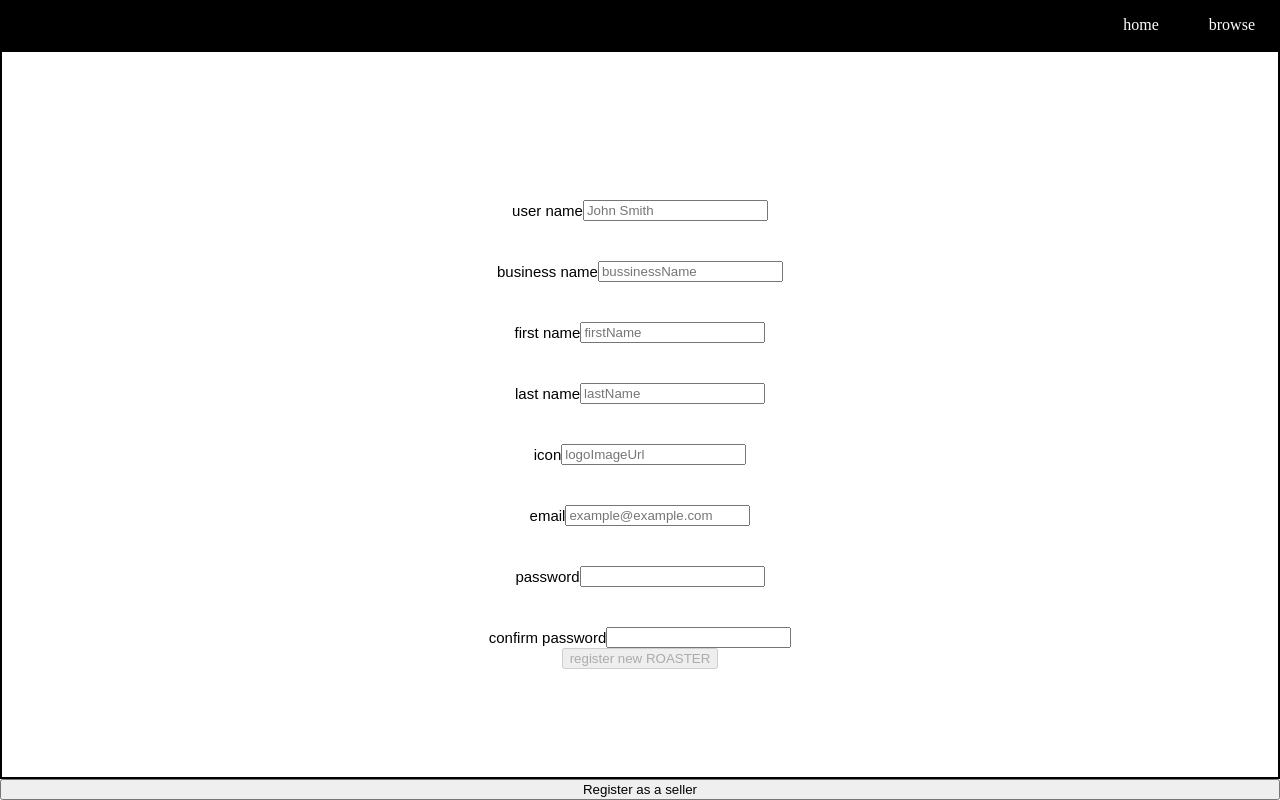
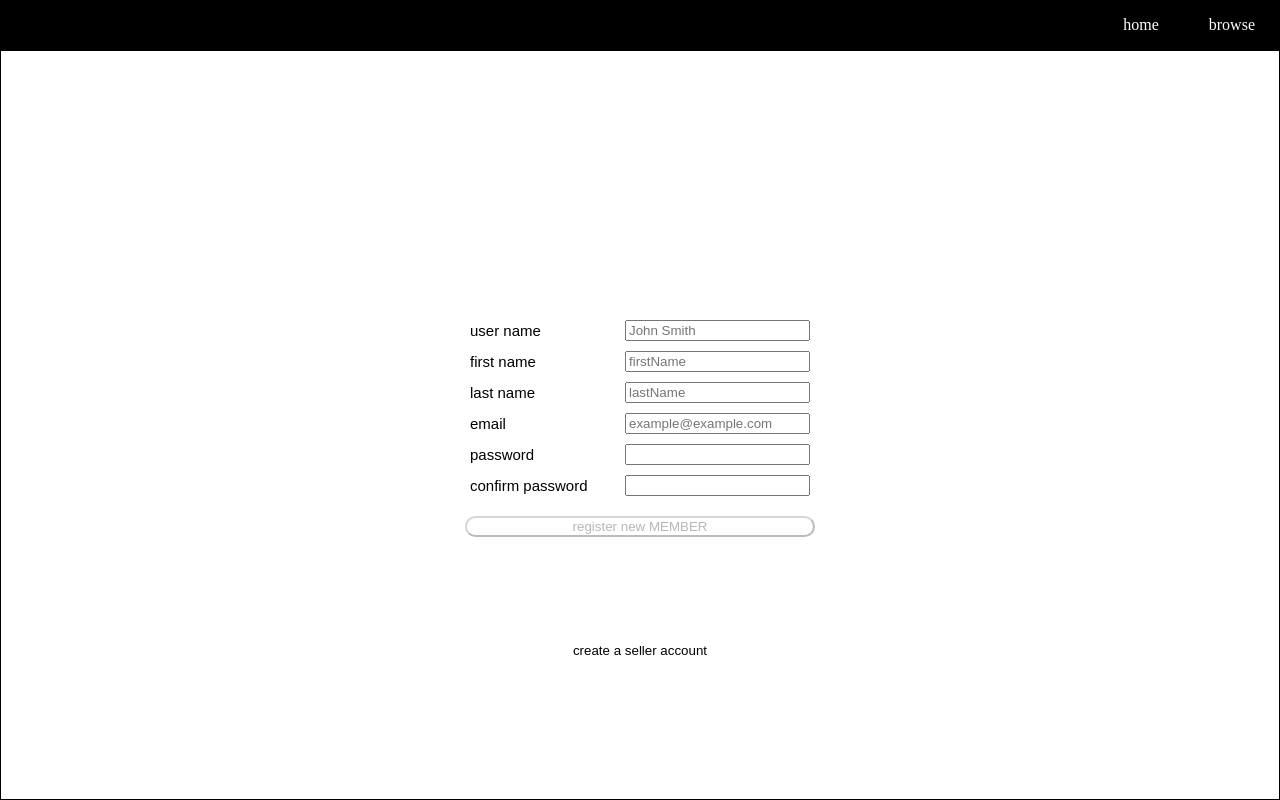
Before and after one commit to dzambr13/CoffeeMarketplaceFrontEnd, a React (Create React App) app in the folder client/: page /register in a window 1280 px wide. Built offline with nearby package versions, Linux system fonts and the light colour scheme.

Commit message:
Register Member or User template

```diff
--- a/client/src/App.css
+++ b/client/src/App.css
@@ -241,12 +241,40 @@ a {
   margin:25px
 }
 .registration-container{
-  border:2px solid black;
   display:flex;
   justify-content:space-around;
   align-items:center;
+  border:1px solid black;
+  flex-direction:column;
 }
 .input-wrapper{
   font-size:15px;
   font-family:sans-serif;
+  margin:5px;
+  display:flex;
+  justify-content: space-between;
 }
+.col{
+  margin:15px;
+  display:flex;
+  flex-direction:column;
+  justify-content:center;
+  align-items:space-between;
+  height:400px;
+  padding:20px;
+  width:350px;
+}
+.complete-reg{
+  margin-top:15px;
+  background:transparent;
+  border-radius: 15px;
+}
+.switch-reg-type{
+  margin-top:-300px;
+  background:transparent;
+  border:none;
+}
+.switch-reg-type:hover{
+  background:black;
+  color:white;
+}
--- a/client/src/components/RegisterAsMember.jsx
+++ b/client/src/components/RegisterAsMember.jsx
@@ -41,12 +41,11 @@ const RegisterAsMember=()=>{
 
     return (
         <div>
-            <p className="RegisterMember"> Registering as Member </p>
-        <div className="signin col">
+
         <div className="card-overlay centered">
             <form className="col" onSubmit={handleSubmit}>
             <div className="input-wrapper">
-                <label htmlFor="name">~~user name~~</label>
+                <label htmlFor="name">user name</label>
                 <input
                 onChange={handleChange}
                 name="userName"
@@ -57,7 +56,7 @@ const RegisterAsMember=()=>{
                 />
             </div>
             <div className="input-wrapper">
-                <label htmlFor="firstName">~~first name~~</label>
+                <label htmlFor="firstName">first name</label>
                 <input
                 onChange={handleChange}
                 name="firstName"
@@ -68,7 +67,7 @@ const RegisterAsMember=()=>{
                 />
             </div>
             <div className="input-wrapper">
-                <label htmlFor="lastName">~~last name~~</label>
+                <label htmlFor="lastName">last name</label>
                 <input
                 onChange={handleChange}
                 name="lastName"
@@ -79,7 +78,7 @@ const RegisterAsMember=()=>{
                 />
             </div>
             <div className="input-wrapper">
-                <label htmlFor="email">~~email~~</label>
+                <label htmlFor="email">email</label>
                 <input
                 onChange={handleChange}
                 name="email"
@@ -91,7 +90,7 @@ const RegisterAsMember=()=>{
             </div>
 
             <div className="input-wrapper">
-                <label htmlFor="password">Password</label>
+                <label htmlFor="password">password</label>
                 <input
                 onChange={handleChange}
                 type="password"
@@ -101,7 +100,7 @@ const RegisterAsMember=()=>{
                 />
             </div>
             <div className="input-wrapper">
-                <label htmlFor="confirmPassword">Confirm Password</label>
+                <label htmlFor="confirmPassword">confirm password</label>
                 <input
                 onChange={handleChange}
                 type="password"
@@ -110,7 +109,7 @@ const RegisterAsMember=()=>{
                 required
                 />
             </div>
-            <button
+            <button className='complete-reg'
                 disabled={
                 !formValues.email ||
                 (!formValues.password &&
@@ -122,7 +121,7 @@ const RegisterAsMember=()=>{
             </form>
         </div>
     </div>
-    </div>
+
     )
 }
 
--- a/client/src/components/RegisterAsRoaster.jsx
+++ b/client/src/components/RegisterAsRoaster.jsx
@@ -47,7 +47,6 @@ const RegisterAsRoaster=()=>{
 
     return (
         <div className="RoasterName">
-            <div className="signin col">
                 <div className="card-overlay centered">
                     <form className="col" onSubmit={handleSubmit}>
                     <div className="input-wrapper">
@@ -136,7 +135,7 @@ const RegisterAsRoaster=()=>{
                         required
                         />
                     </div>
-                    <button
+                    <button className='complete-reg'
                         disabled={
                         !formValues.email ||
                         (!formValues.password &&
@@ -148,7 +147,6 @@ const RegisterAsRoaster=()=>{
                     </form>
                 </div>
             </div>
-        </div>
     )
 }
 
--- a/client/src/pages/Register.js
+++ b/client/src/pages/Register.js
@@ -8,12 +8,12 @@ const Register = () => {
   let registration
   let text
 
-  if (registrationType) {
+  if (!registrationType) {
     registration = <RegisterAsMember />
-    text = 'Register as a member'
+    text = 'create a seller account'
   } else {
     registration = <RegisterAsRoaster />
-    text = 'Register as a seller'
+    text = 'create a buyer account'
   }
 
   return (
@@ -24,10 +24,11 @@ const Register = () => {
       </div>
       <div className='registration-container'>
         {registration}
-      </div>
-        <button
+        <button className='switch-reg-type'
           onClick={()=>{registrationType? setRegistrationType(false):setRegistrationType(true)}}>{text}
         </button>
+      </div>
+
 
     </div>
   )
```
